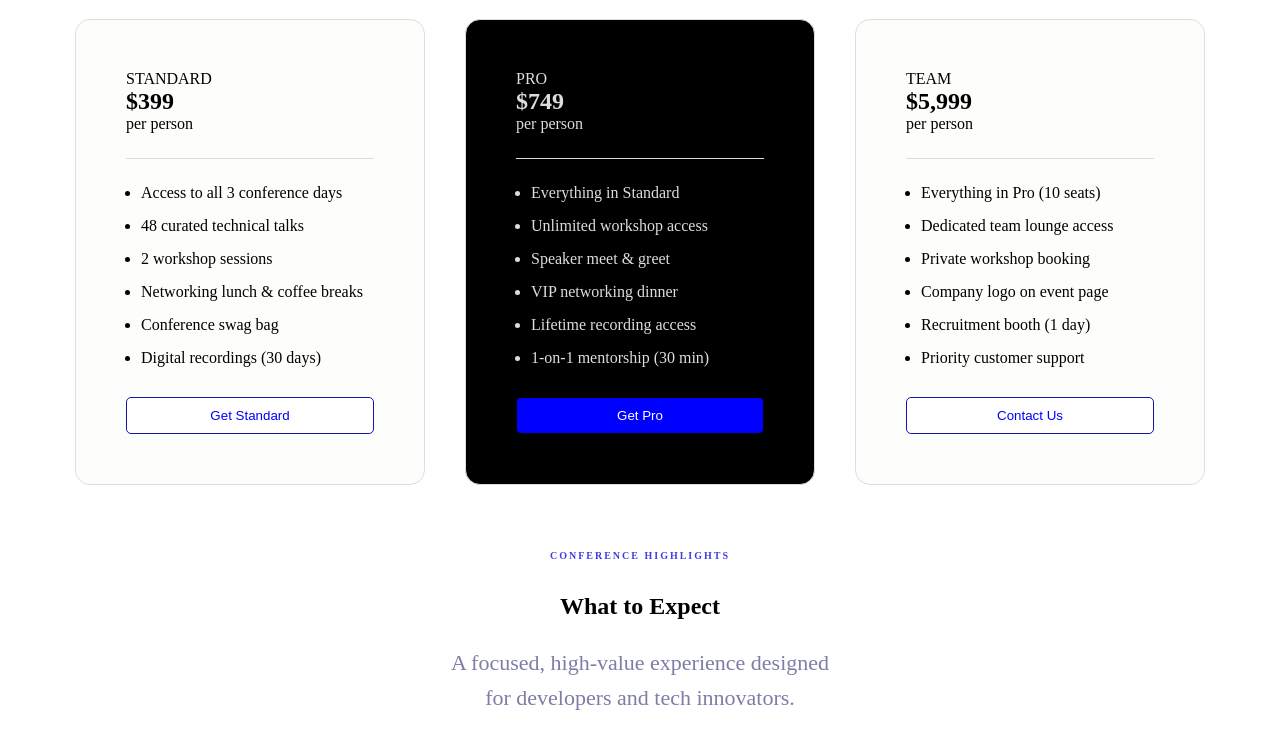
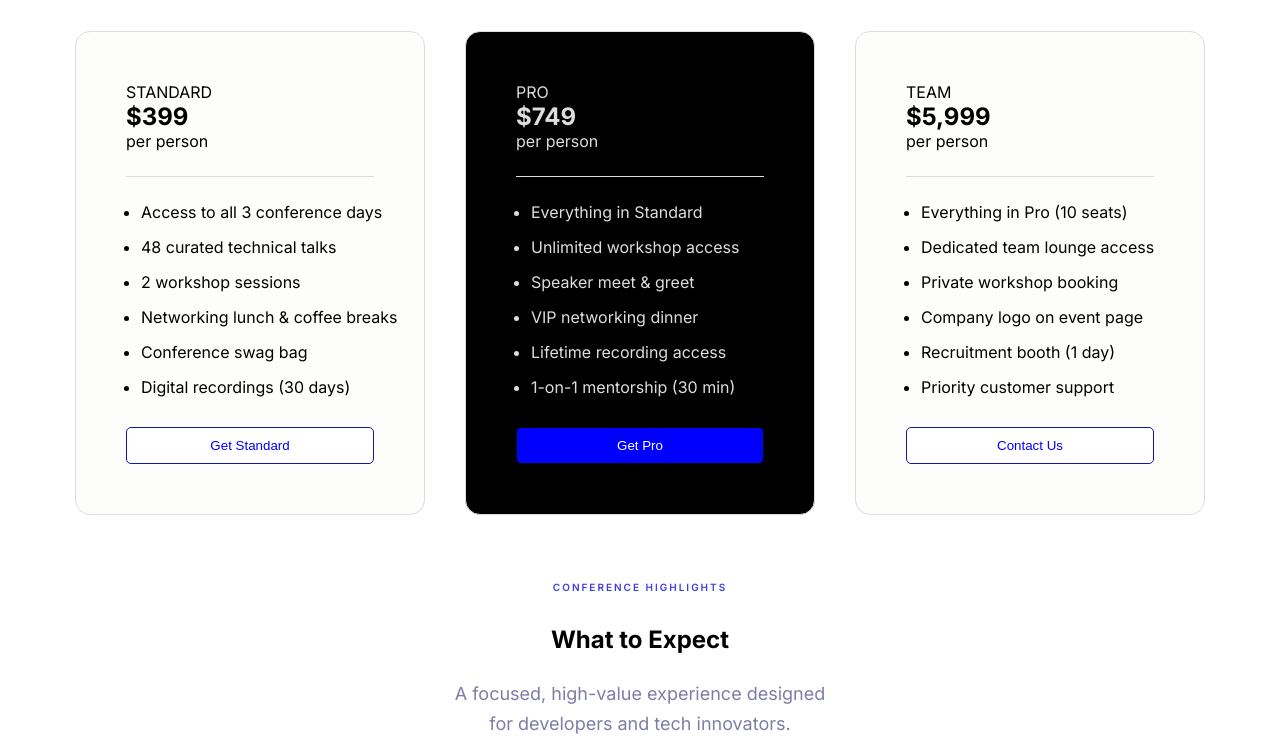
Before and after one commit to tkhanpro7/B14-Assignment-1, a plain HTML site: page index.html in a window 1280 px wide. Shown: the part 2000-2752 px from the top of the page. Drawn offline with Linux system fonts and the light colour scheme.

Commit message:
final cut

```diff
--- a/index.html
+++ b/index.html
@@ -5,6 +5,13 @@
     <meta name="viewport" content="width=device-width, initial-scale=1.0" />
     <title>DevConf2026</title>
     <link rel="stylesheet" href="./style.css" />
+    <!-- Font Family -->
+    <link rel="preconnect" href="https://fonts.googleapis.com" />
+    <link rel="preconnect" href="https://fonts.gstatic.com" crossorigin />
+    <link
+      href="https://fonts.googleapis.com/css2?family=Inter:wght@100..900&display=swap"
+      rel="stylesheet"
+    />
   </head>
 
   <body>
--- a/style.css
+++ b/style.css
@@ -9,6 +9,9 @@
   border-radius: 7px;
   border-style: none;
   font-weight: bold;
+}
+body {
+    font-family: "Inter", sans-serif;
 }
 button:hover {
   cursor: pointer;
@@ -180,8 +183,8 @@
 
 .highlight-section > p {
   color: rgb(125, 125, 167);
-  font-size: 22px;
-  line-height: 35px;
+  font-size: 18px;
+  line-height: 30px;
   margin-top: 25px;
 }
 .expect-container {
```
